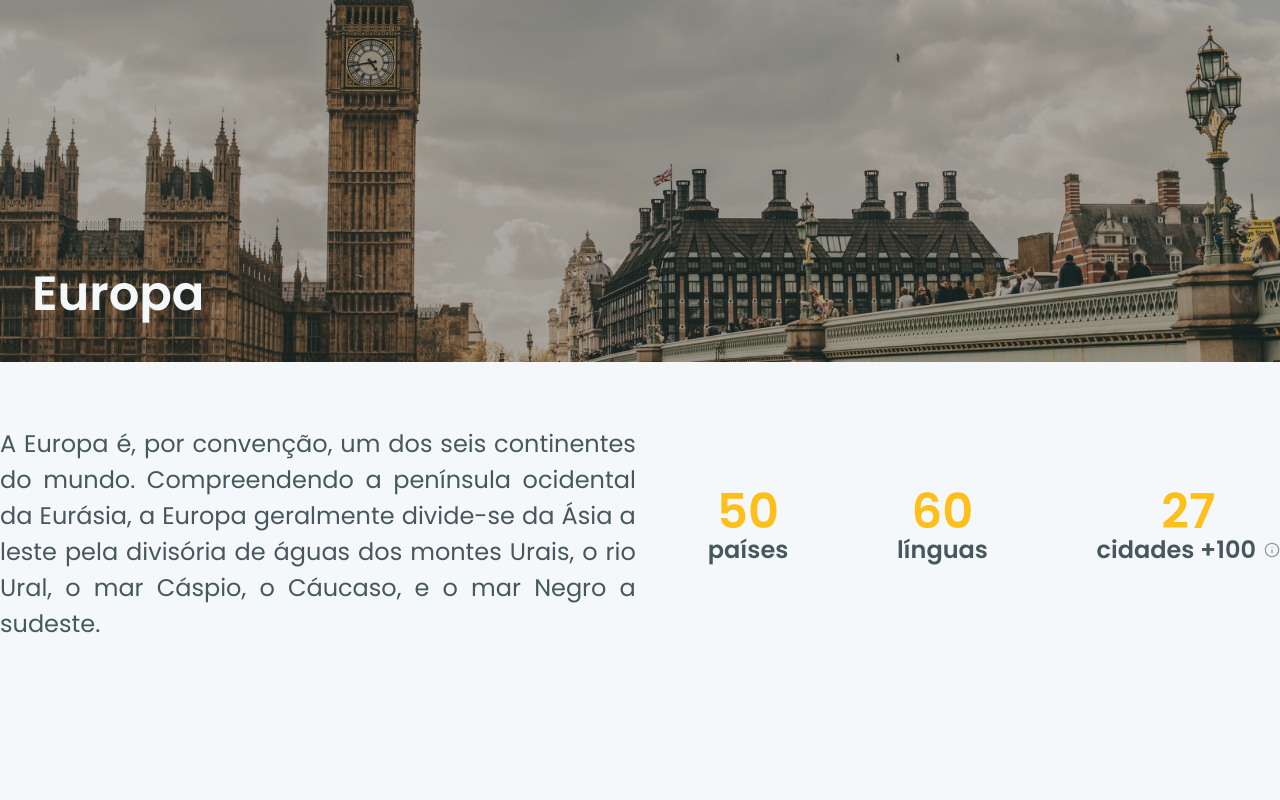
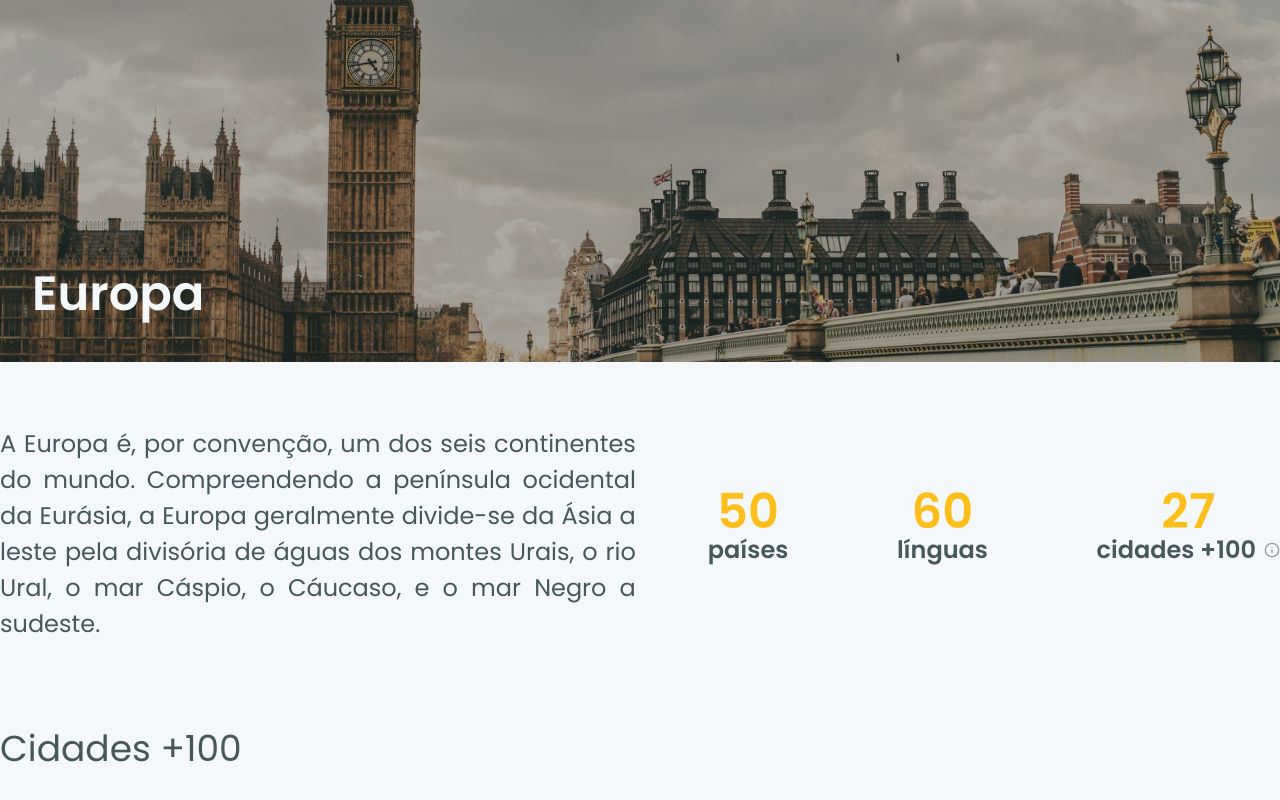
Before and after one commit to legeannd/worldtrip, a Next.js app: page /1 in a window 1280 px wide. Shown: the part 216-1016 px from the top of the page. Before the commit the page ends 858 px from the top, so only its background shows below. Built offline with nearby package versions, Linux system fonts and the light colour scheme.

Commit message:
Refactoring body flex component

```diff
--- a/src/pages/[continent].tsx
+++ b/src/pages/[continent].tsx
@@ -33,6 +33,7 @@ export default function Continent() {
         mt="4rem"
         w="100%"
         justify="center"
+        wrap="wrap"
       >
         <Flex
           justify="center"
@@ -95,6 +96,23 @@ export default function Continent() {
             </Flex>
           </HStack>
         </Flex>
+        <Flex
+        w="100%"
+        maxW="1440px"
+        justify="center"
+        mt="5rem"
+      >
+        <Text
+          fontWeight="400"
+          fontSize="36"
+          color="dark.headings"
+          alignSelf="flex-start"
+          w="100%"
+          mb="2.5rem"
+        >
+          Cidades +100
+        </Text>
+      </Flex>
       </Flex>
     </Box>
   );
```
